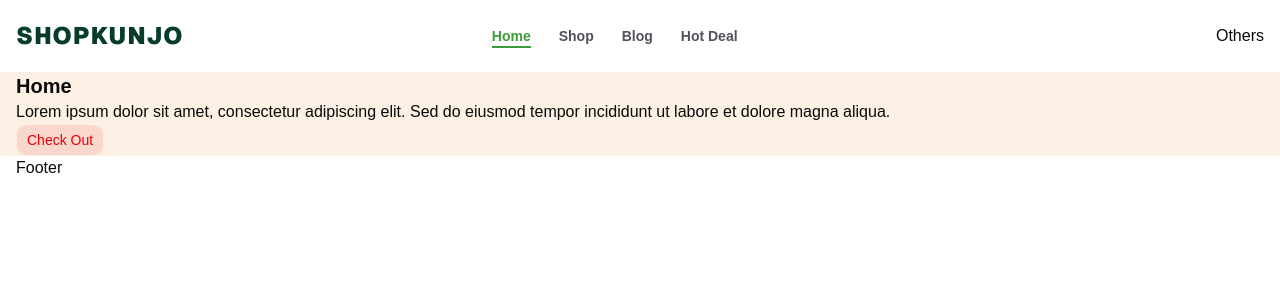
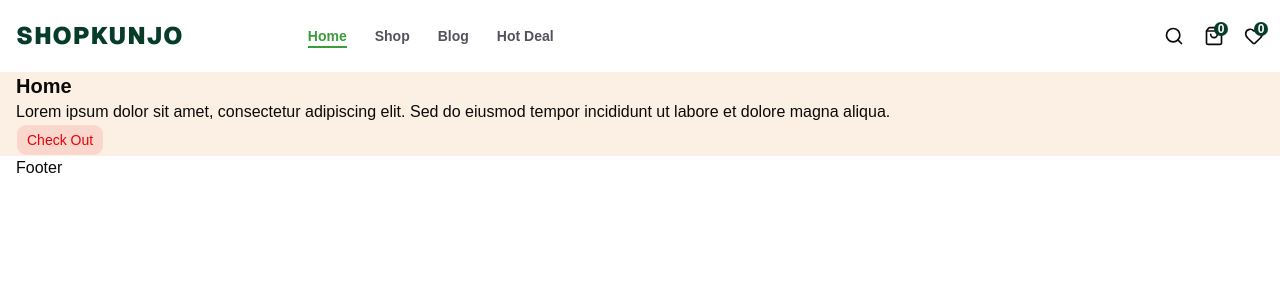
Before and after one commit to Shibaku276/ShopKunjo, a Next.js app: page / in a window 1280 px wide. Shown: the top 300 px of the page. Built offline with nearby package versions, Linux system fonts and the light colour scheme.

Commit message:
Added Cart and Favourite Icon

```diff
--- /dev/null
+++ b/components/CartIcon.tsx
@@ -0,0 +1,14 @@
+import { ShoppingBag } from 'lucide-react'
+import Link from 'next/link'
+import React from 'react'
+
+const CartIcon = () => {
+  return (
+    <Link href={"/cart"} className= "group relative">
+      <ShoppingBag className= "w-5 h-5 hover:text-shop_light_green hoverEffect" />
+      <span className= "absolute -top-1 -right-1 bg-shop_dark_green text-white text-xs rounded-full h-3.5 w-3.5 font-semibold flex items-center justify-center">0</span>
+    </Link>
+  )
+}
+
+export default CartIcon
--- /dev/null
+++ b/components/FavouriteButton.tsx
@@ -0,0 +1,14 @@
+import { Heart } from 'lucide-react'
+import Link from 'next/link'
+import React from 'react'
+
+const FavouriteButton = () => {
+  return (
+    <Link href={"/cart"} className= "group relative">
+      <Heart className= "w-5 h-5 hover:text-shop_light_green hoverEffect" />
+      <span className= "absolute -top-1 -right-1 bg-shop_dark_green text-white text-xs rounded-full h-3.5 w-3.5 font-semibold flex items-center justify-center">0</span>
+    </Link>
+  )
+}
+
+export default FavouriteButton
--- a/components/Header.tsx
+++ b/components/Header.tsx
@@ -2,6 +2,9 @@ import React from 'react'
 import Container from './Container'
 import Logo from './Logo'
 import HeaderMenu from './HeaderMenu'
+import SearchBar from './SearchBar'
+import CartIcon from './CartIcon'
+import FavouriteButton from './FavouriteButton'
 
 const Header = () => {
   return (
@@ -11,7 +14,12 @@ const Header = () => {
         <Logo />
         <HeaderMenu />
 
-        <div>Others</div>
+        <div className= "w-auto md:w-1/3 flex items-center justify-end gap-5">
+          <SearchBar />
+          <CartIcon />
+          <FavouriteButton />
+
+        </div>
         {/* NavAdmin */}
 
 
--- a/components/SearchBar.tsx
+++ b/components/SearchBar.tsx
@@ -4,7 +4,7 @@ import React from 'react'
 const SearchBar = () => {
   return (
     <div>
-        <Search className= "w-5 h-5 hover:text-shop_light_green" />
+        <Search className= "w-5 h-5 hover:text-shop_light_green hoverEffect" />
     </div>
   )
 }
```
